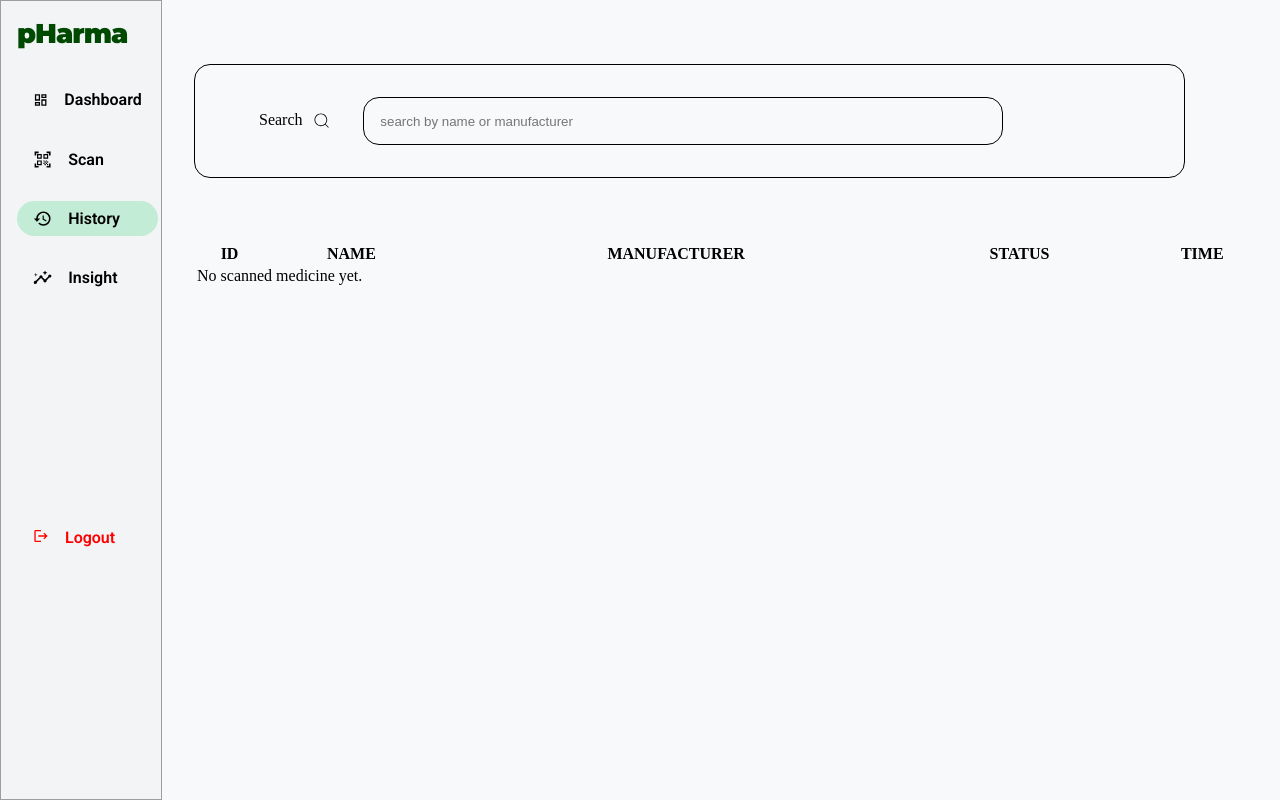
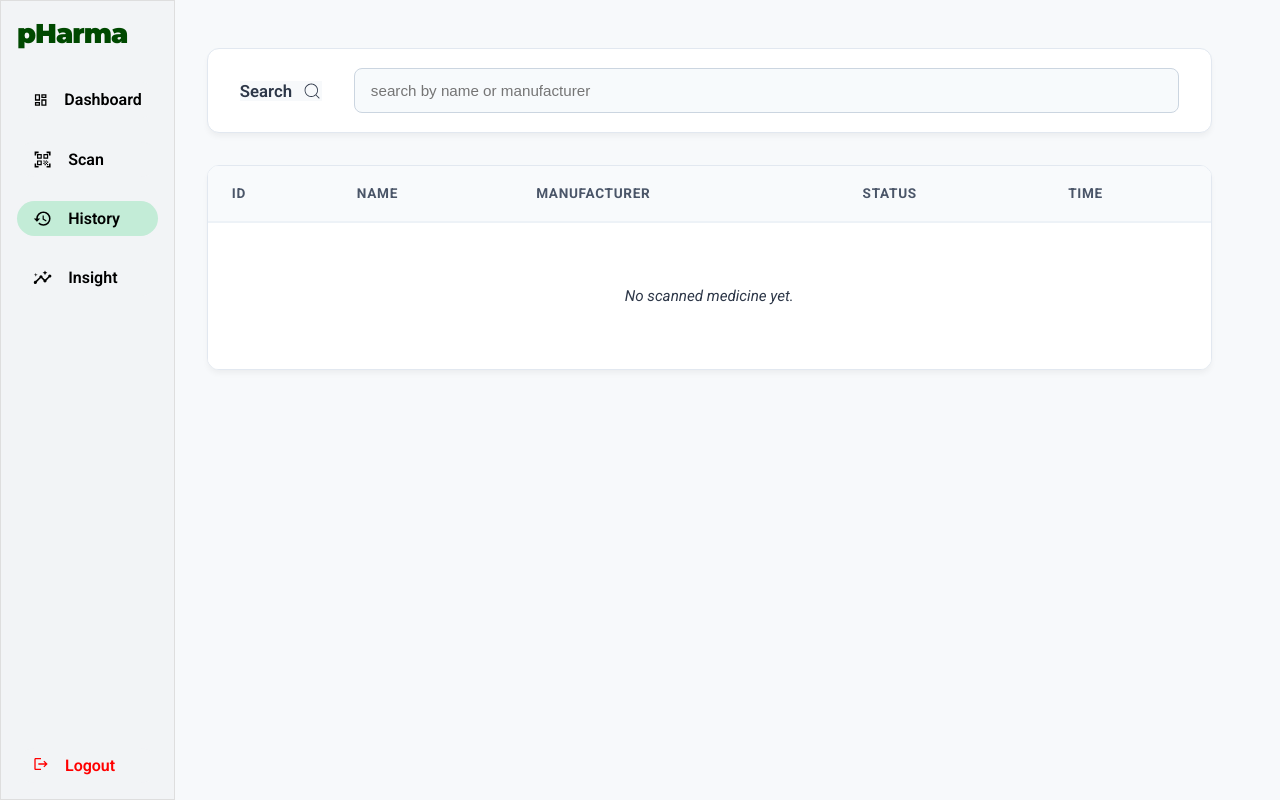
Before and after one commit to Nathaniel-saint/med-ocr, a React (Vite) app: page /dashboard/history in a window 1280 px wide. Built offline with nearby package versions, Linux system fonts and the light colour scheme; sample sign-in values are in the browser's storage; a web font is replaced by a local one.

Commit message:
styled history page

```diff
--- a/src/pages/Dashboard/History.jsx
+++ b/src/pages/Dashboard/History.jsx
@@ -36,7 +36,7 @@ function History(){
                 <input type="search" value={searchQuery} onChange={(e) => setSearchQuery(e.target.value)} placeholder="search by name or manufacturer" />
             </div>
             <table className="table">
-                <thead>
+                <thead className="table-head">
                     <tr>
                         <th>ID</th>
                         <th>NAME</th>
@@ -45,10 +45,10 @@ function History(){
                         <th>TIME</th>
                     </tr>
                 </thead>
-                <tbody>
+                <tbody className="tbody">
                     {filteredHistory.length===0?
                     <tr>
-                        <td colSpan="5" className="empty-table-alert">
+                        <td colSpan={5} className="empty-table-alert">
                             {searchQuery ? "No matching records found." : "No scanned medicine yet."}
                         </td>
                     </tr>
@@ -57,7 +57,11 @@ function History(){
                             <td>{index+1}</td>
                             <td>{item.brandName}</td>
                             <td>{item.manufacturer}</td>
-                            <td>{item.verdict}</td>
+                            <td>
+                                <span className={`status-badge ${item.verdict?.toLowerCase()}`}>
+                                    {item.verdict}
+                                </span>
+                            </td>
                             <td>{item.time}</td>
                         </tr>
                         )
--- a/src/pages/Dashboard/Scan.jsx
+++ b/src/pages/Dashboard/Scan.jsx
@@ -284,13 +284,10 @@ return (
         </button>
     </div>
 
-        {error && <p className="error-message">{error}</p>}
+      <div className="results-wrapper">
 
-
-        <div className="results-wrapper">
-
-            {!verdict &&( <p className="result-placeholder-text">Result Placeholder</p>)}
-
+         {!verdict &&( <p className="result-placeholder-text">Result Placeholder</p>)}
+          {error && <p className="error-message">{error}</p>}
             {medicineData && (
                 <div className="data-card">
                 <h3 className="card-title">Extracted Information</h3>
@@ -314,6 +311,7 @@ return (
                 <p className="verdict-message">{verdict.message}</p>
                 </div>
             )}
+
         </div>
   </div>
 );
--- a/src/styles/Dashnav.css
+++ b/src/styles/Dashnav.css
@@ -13,11 +13,12 @@
 .side-links-layout{
     display: flex;
     flex-direction: column;
-    width: 10%;
+    width: 12%;
+    /* height: 100%; */
     background-color: #F2F4F6;
     gap: 2rem;
     padding: 1rem 1rem;
-    border: 0.8px rgb(158, 158, 158) solid;
+    border: 0.8px rgb(222, 222, 222) solid;
 }
 .side-links-layout *{
     background-color: #F2F4F6;
@@ -26,8 +27,9 @@
 .side-bar{
     display: flex;
     flex-direction: column;
-    height: 20rem;
-    gap: 14rem;
+    height: 100%;
+    justify-content: space-between;
+    flex-grow: 1;
 }
 .side-links{
     display: flex;
--- a/src/styles/History.css
+++ b/src/styles/History.css
@@ -1,32 +1,126 @@
-.table-container{
+.table-container {
     display: flex;
     flex-direction: column;
-    align-self: center;
-    margin-top: 4rem;
+    align-items: center;
+    margin-bottom: 1.5rem;
+    margin-top: 3rem;
+    max-width: 62.8rem;
+    font-family: 'Roboto', -apple-system, sans-serif;
+    box-sizing: border-box;
 }
 
-.search-container{
+.search-container {
     display: flex;
     flex-direction: row;
     align-items: center;
-    gap: 2rem;margin-bottom: 4rem;
-    border: 1px black solid;
-    border-radius: 1rem;
-    padding: 2rem 4rem;
-    width: 53.8rem;
+    gap: 2rem;
+    margin-bottom: 2rem;
+    border: 1px solid #e2e8f0;
+    border-radius: 12px;
+    padding: 1.2rem 2rem;
+    width: 62.8rem;
+    background-color: #ffffff;
+    box-shadow: 0 4px 6px -1px rgba(0, 0, 0, 0.05);
+    box-sizing: border-box;
 }
 
-.search-container label{
+.search-container label {
     display: flex;
     flex-direction: row;
+    align-items: center;
     gap: 0.6rem;
+    color: #2d3748;
+    font-weight: 600;
+    font-size: 1.05rem;
+    white-space: nowrap;
 }
 
-.search-container input{
-    width: 40rem;
-    height: 3rem;
+.search-container input {
+    width: 100%;
+    height: 2.8rem;
     padding: 0.5rem 1rem;
     outline: none;
-    border: 1px black solid;
-    border-radius: 1rem;
+    border: 1px solid #cbd5e0;
+    border-radius: 8px;
+    background-color: #f7fafc;
+    font-size: 0.95rem;
+    color: #2d3748;
+    transition: all 0.2s ease-in-out;
 }
+
+.search-container input:focus {
+    border-color: #2e9d78;
+    background-color: #ffffff;
+    box-shadow: 0 0 0 3px rgba(46, 157, 120, 0.15);
+}
+
+.table {
+    width: 62.8rem;
+    border-collapse: separate;
+    border-spacing: 0;
+    background-color: #ffffff;
+    border: 1px solid #e2e8f0;
+    border-radius: 12px;
+    overflow: hidden;
+    box-shadow: 0 4px 6px -1px rgba(0, 0, 0, 0.05);
+}
+
+
+.table-head th {
+    background-color: #f8fafc;
+    padding: 1.2rem 1.5rem;
+    font-size: 0.85rem;
+    font-weight: 700;
+    color: #4a5568;
+    text-transform: uppercase;
+    letter-spacing: 0.05em;
+    border-bottom: 2px solid #edf2f7;
+    text-align: left;
+}
+
+.tbody tr {
+    transition: background-color 0.15s ease;
+}
+
+.tbody tr:hover {
+    background-color: #f7fafc;
+}
+
+.tbody tr:last-child td {
+    border-bottom: none;
+}
+
+.tbody td {
+    padding: 1.2rem 1.5rem;
+    font-size: 0.95rem;
+    color: #2d3748;
+    border-bottom: 1px solid #edf2f7;
+}
+
+.empty-table-alert {
+    text-align: center;
+    padding: 4rem 0 !important;
+    color: #718096;
+    font-size: 1rem;
+    font-style: italic;
+    background-color: #ffffff;
+}
+
+.status-badge {
+    padding: 6px 12px;
+    border-radius: 6px;
+    font-weight: 600;
+    font-size: 0.85rem;
+    text-transform: uppercase;
+    letter-spacing: 0.03em;
+}
+
+.status-badge.registered {
+    background-color: #e6fffa;
+    color: #2e9d78;
+}
+
+.status-badge.unregistered {
+    background-color: #fff5f5;
+    color: #e53e3e;
+}
--- a/src/styles/Scan.css
+++ b/src/styles/Scan.css
@@ -33,13 +33,17 @@
     align-self: center;
 }
 
-.result-placeholder-text{
+.result-placeholder-text, .error-message{
     color: #a0aec0;
     font-size: 0.9rem;
     justify-self: center;
     align-self: center;
     position: fixed;
     top: 8rem;
+}
+
+.error-message{
+    top: 6rem;
 }
 
 .scanner-title {
```
